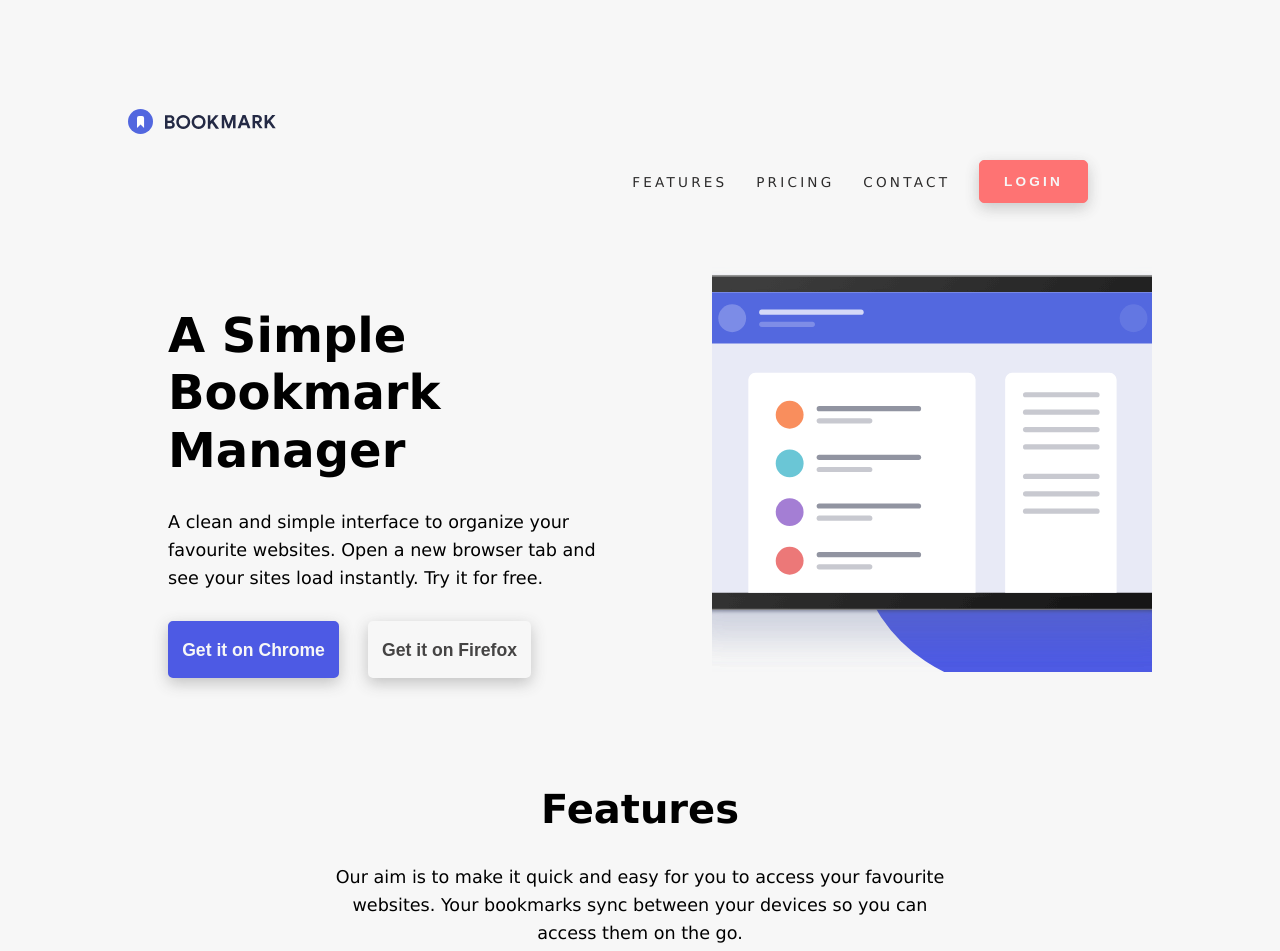
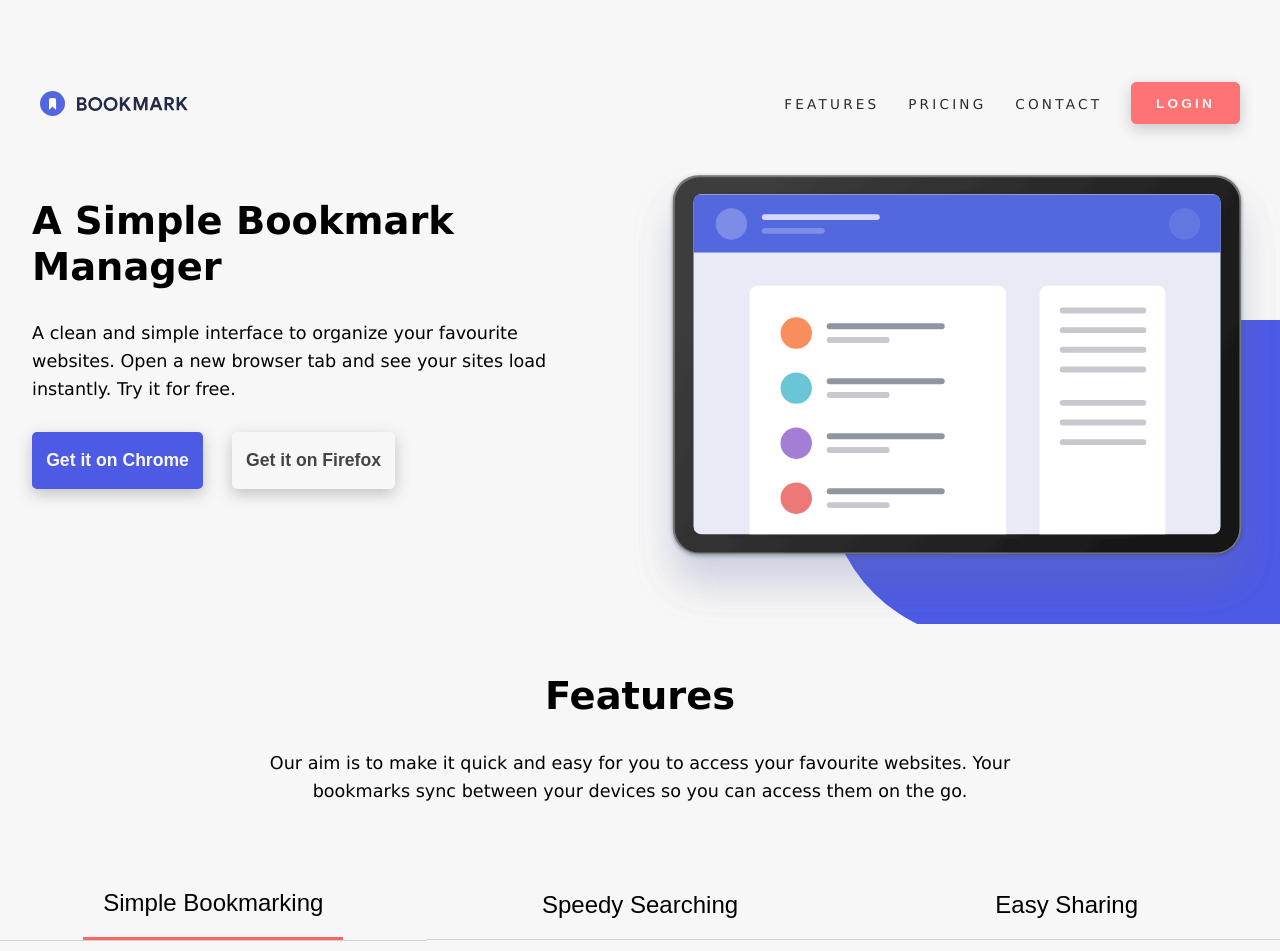
Before and after one commit to isahun/frontend_isahun, a website: page Sprint1/index.html in a window 1280 px wide. Shown: the top 951 px of the page. Drawn offline with Linux system fonts and the light colour scheme.

Commit message:
hero blob dkt solved

```diff
--- a/Sprint1/scss/_components.scss
+++ b/Sprint1/scss/_components.scss
@@ -15,6 +15,9 @@ p { font-size: $size-p; line-height: $line-height; }
 /* ===== NAVBAR MÒBIL ===== */
 
 // BASE: nav-menu closed
+.navbar {
+    @include section-content($space-l, $space-l);
+}
 .nav-menu {
     align-items: center;
     display: none; // hidden per defecte
@@ -137,7 +140,7 @@ p { font-size: $size-p; line-height: $line-height; }
 /* Hero image individual */
 .hero-images img {
     max-width: 800px;
-    width: 100%;
+    width: 110%;
     align-self: center;
     height: auto;
     z-index: 1;
@@ -145,13 +148,13 @@ p { font-size: $size-p; line-height: $line-height; }
 
 /* Forma de fons del hero */
 .hero-bg-shape {
-    @include responsive-blob($radius-blobr-mbl, $radius-blobr-dkp, 90%, 75%, (bottom: -1rem, right: -2rem));
+    @include responsive-blob($radius-blobr-mbl, $radius-blobr-dkp, 95%, 80%, (bottom: -1rem, right: -4rem));
 }
 
 /* Contenidor text + botons del hero */
 .hero-txt-btn {
-    @include section-content();
     @include flex(column, center, center);
+    padding: 2rem;
     text-align: center;
     gap: $space-m;
 
--- a/Sprint1/scss/_desktop.scss
+++ b/Sprint1/scss/_desktop.scss
@@ -13,8 +13,8 @@
 
     /* ===== HEADER / NAVBAR ===== */
     .navbar {
-        @include desktop-container();
-        @include flex(row, center, space-between);
+        @include desktop-container(row, center, space-between);
+        padding-top: 5rem;
 
         .nav-menu {
             @include flex(row, center, flex-end);
@@ -23,6 +23,8 @@
             width: auto;
             background: none;
             gap: $space-m;
+            padding: 0;
+            align-items: center;
 
             li {
                 list-style-type: none;
@@ -69,18 +71,15 @@
     .hero {
         @include desktop-container();
         flex-direction: row-reverse;
-        gap: $space-xxl;
         align-items: flex-start;
 
         .hero-images {
-            @include flex(row);
-            flex: 1;
+            flex: 1.2;
+            position: relative;
 
             img {
-                max-width: 800px;
-                width: 130%;
+                width: 100%;
                 z-index: 1;
-                transform: translateX(0);
             }
         }
 
@@ -91,7 +90,6 @@
 
             .hero-text {
                 width: 90%;
-
             }
 
             .hero-buttons button {
@@ -286,7 +284,7 @@
 
     /* ===== CONTACT ===== */
     .contact {
-        @include desktop-container($direction: column, $padding-x: 8rem, $padding-y: $space-m2, $gap: $space-m2);
+        @include desktop-container($direction: column, $gap: $space-m2);
         text-align: center;
 
         p {
--- a/Sprint1/scss/_layout.scss
+++ b/Sprint1/scss/_layout.scss
@@ -10,6 +10,8 @@ header {
     @include section-container();
     @include section-content();
     @include flex(row, center, space-between); // general distribution
+    position: relative;
+    min-height: 4.5rem;
 }
 
 /* ===== HERO general ===== */
--- a/Sprint1/scss/_mixins.scss
+++ b/Sprint1/scss/_mixins.scss
@@ -16,12 +16,12 @@
   margin: 0 auto;
 }
 //desktop container
-@mixin desktop-container($direction: row, $align: center, $justify: center, $padding-y: $space-m2, $padding-x: 8rem, $gap: $space-m2) {
+@mixin desktop-container($direction: row, $align: center, $justify: center, $gap: $space-m2) {
   display: flex;
   flex-direction: $direction;
   align-items: $align;
   justify-content: $justify;
-  padding: $padding-y $padding-x;
+  gap: $gap;
   margin: 0 auto;
   width: 100%;
   max-width: 1400px;
--- a/Sprint1/scss/_variables.scss
+++ b/Sprint1/scss/_variables.scss
@@ -16,13 +16,13 @@ $font-error: 0.7rem;        // error msg
 $size-small: 0.9rem;
 $size-xs: 0.8rem;
 
-$size-h1: clamp(2rem, 5vw, 3rem);
-$size-h2: clamp(1.75rem, 4.5vw, 2.5rem);
-$size-h3: clamp(1.5rem, 4vw, 2rem);
-$size-h4: clamp(1.25rem, 3.5vw, 1.75rem); //download cards title
+$size-h1: clamp(2rem, 3vw, 3rem);
+$size-h2: clamp(1.75rem, 3vw, 2.5rem);
+$size-h3: clamp(1.5rem, 3vw, 2rem);
+$size-h4: clamp(1.25rem, 3vw, 1.75rem); //download cards title
 $size-h5: clamp(1.1rem, 3vw, 1.5rem); //faqs tab title
-$size-h6: clamp(1rem, 2.5vw, 1.1rem);
-$size-p: clamp(0.9rem, 2vw, 1.1rem);
+$size-h6: clamp(1rem, 3vw, 1.1rem);
+$size-p: clamp(0.9rem, 3vw, 1.1rem);
 
 //Espai entre línies (line height)
 $line-height: 1.6;
```
Also changed, not shown: Sprint1/css/style.css, 1 other file.
